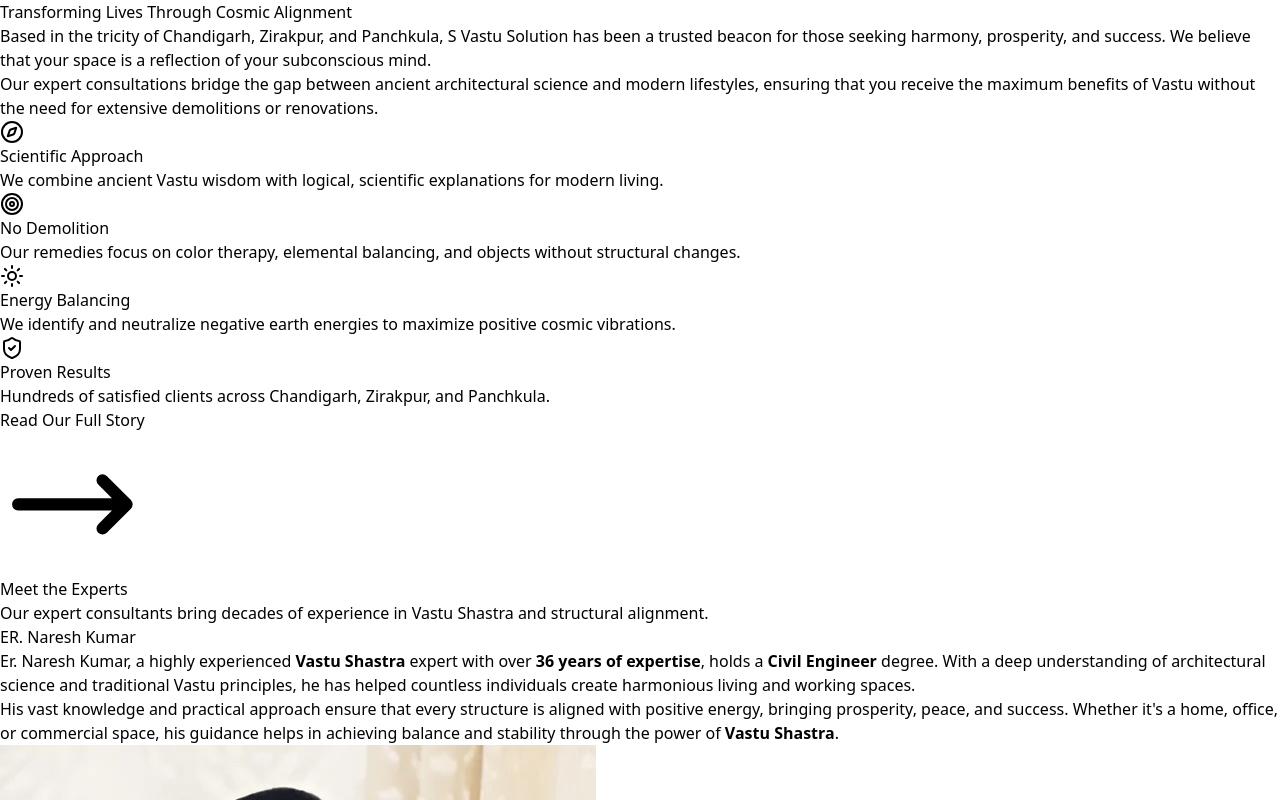
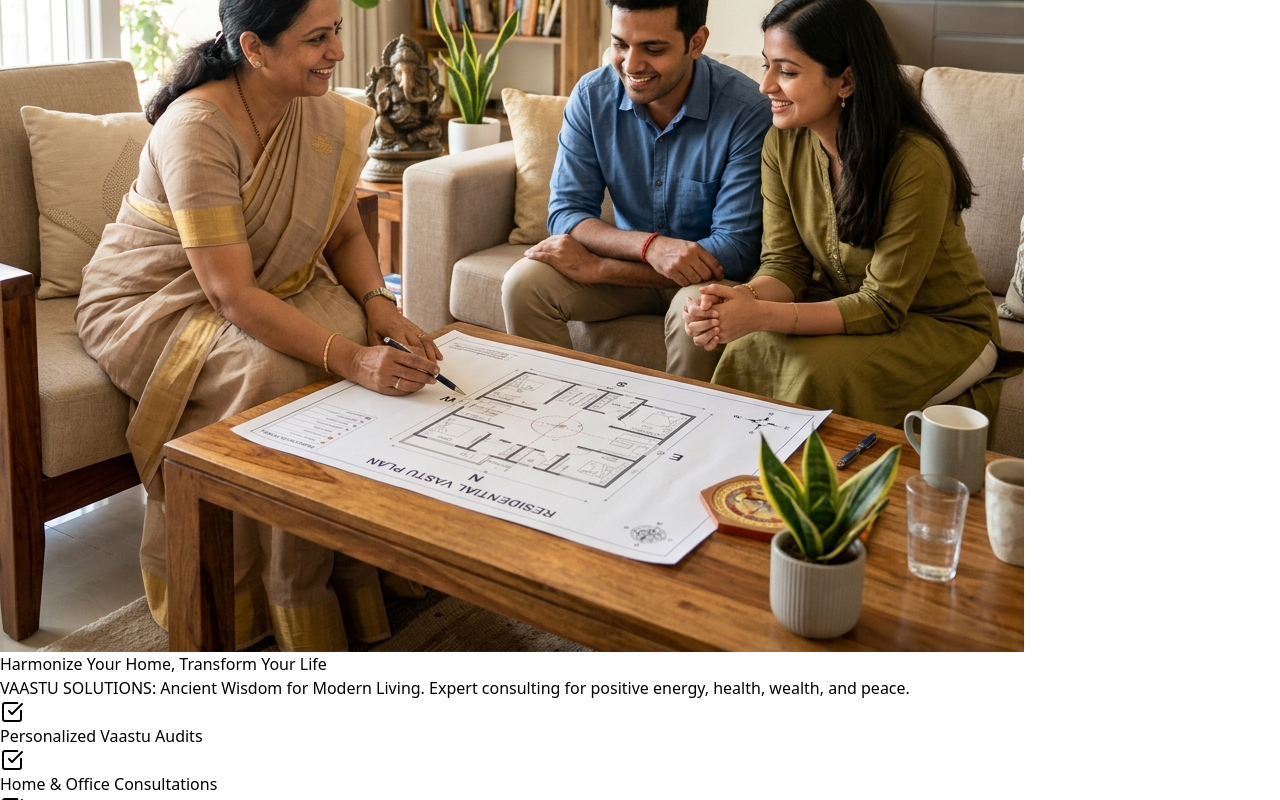
Before and after one commit to msaini1664-cloud/S-Vastu, a React (Vite) app: page /about in a window 1280 px wide. Shown: the part 900-1700 px from the top of the page. Built offline with nearby package versions, Linux system fonts and the light colour scheme.

Commit message:
feat: implement landing page layout with Hero section and Instagram feed integration

```diff
--- a/src/components/About.jsx
+++ b/src/components/About.jsx
@@ -1,102 +1,70 @@
-
-import { Target, Compass, Sun, ShieldCheck } from 'lucide-react';
-import Founders from './Founders';
+import { motion } from 'framer-motion';
+import { CheckSquare } from 'lucide-react';
+import consultationImg from '../assets/consultation.png';
 
 export default function About() {
-  const features = [
-    {
-      icon: <Compass className="w-6 h-6 text-[#D4AF37]" />,
-      title: "Scientific Approach",
-      description: "We combine ancient Vastu wisdom with logical, scientific explanations for modern living."
-    },
-    {
-      icon: <Target className="w-6 h-6 text-[#D4AF37]" />,
-      title: "No Demolition",
-      description: "Our remedies focus on color therapy, elemental balancing, and objects without structural changes."
-    },
-    {
-      icon: <Sun className="w-6 h-6 text-[#D4AF37]" />,
-      title: "Energy Balancing",
-      description: "We identify and neutralize negative earth energies to maximize positive cosmic vibrations."
-    },
-    {
-      icon: <ShieldCheck className="w-6 h-6 text-[#D4AF37]" />,
-      title: "Proven Results",
-      description: "Hundreds of satisfied clients across Chandigarh, Zirakpur, and Panchkula."
-    }
+  const points = [
+    "Personalized Vaastu Audits",
+    "Home & Office Consultations",
+    "Effective Remedial Solutions"
   ];
 
   return (
-    <section id="about" className="py-24 bg-white relative overflow-hidden">
-      {/* Decorative background */}
-      <div className="absolute top-0 right-0 w-1/3 h-full bg-[#FAFAFA] -skew-x-12 transform translate-x-20 z-0"></div>
+    <section id="about" className="py-20 lg:py-32 bg-[#F5F2EB] overflow-hidden">
+      <div className="max-w-7xl mx-auto px-4 sm:px-6 lg:px-8">
+        <div className="flex flex-col lg:flex-row items-center gap-12 lg:gap-16">
 
-      <div className="max-w-7xl mx-auto px-4 sm:px-6 lg:px-8 relative z-10">
-        <div className="flex flex-col lg:flex-row gap-12 lg:gap-16 items-center max-w-7xl mx-auto">
+          {/* Left Side: Image */}
+          <motion.div
+            initial={{ opacity: 0, x: -50 }}
+            whileInView={{ opacity: 1, x: 0 }}
+            viewport={{ once: true }}
+            transition={{ duration: 0.8, ease: "easeOut" }}
+            className="w-full lg:w-1/2"
+          >
+            <div className="relative rounded-2xl overflow-hidden shadow-2xl">
+              <img
+                src={consultationImg}
+                alt="Vastu Consultation Session"
+                className="w-full h-auto object-cover transform hover:scale-105 transition-transform duration-700"
+              />
+            </div>
+          </motion.div>
 
-          {/* Image Side (Left) */}
-          <div className="w-full lg:w-1/2 relative">
-            <div className="relative rounded-[2rem] overflow-hidden shadow-2xl border border-gray-100 w-full h-full min-h-[400px] lg:min-h-[550px]">
-              <img
-                src="https://images.unsplash.com/photo-1600210491369-e753d80a41f3?q=80&w=1600&auto=format&fit=crop"
-                alt="Vastu Consultation"
-                className="absolute inset-0 w-full h-full object-cover hover:scale-105 transition-transform duration-700"
-              />
-              <div className="absolute inset-0 bg-gradient-to-t from-black/70 via-black/20 to-transparent"></div>
-              <div className="absolute bottom-8 left-8 text-white z-10">
-                <p className="text-5xl sm:text-6xl font-extrabold text-[#D4AF37] mb-1">15+</p>
-                <p className="text-base sm:text-lg tracking-widest uppercase font-bold text-gray-200">Years of Excellence</p>
-              </div>
-            </div>
-            {/* Decorative block */}
-            <div className="absolute -top-6 -left-6 w-32 h-32 border-t-4 border-l-4 border-[#B8860B] rounded-tl-3xl -z-10"></div>
-            <div className="absolute -bottom-6 -right-6 w-32 h-32 border-b-4 border-r-4 border-[#B8860B] rounded-br-3xl -z-10"></div>
-          </div>
+          {/* Right Side: Content */}
+          <motion.div
+            initial={{ opacity: 0, x: 50 }}
+            whileInView={{ opacity: 1, x: 0 }}
+            viewport={{ once: true }}
+            transition={{ duration: 0.8, ease: "easeOut", delay: 0.2 }}
+            className="w-full lg:w-1/2 space-y-8"
+          >
+            <h2 className="text-4xl sm:text-5xl lg:text-6xl font-serif font-bold text-gray-900 leading-[1.1]">
+              Harmonize Your Home, Transform Your Life
+            </h2>
 
-          {/* Text Side (Right) */}
-          <div className="w-full lg:w-1/2 space-y-8">
-            <div>
-              <span className="text-[#B8860B] font-serif italic tracking-wider text-2xl sm:text-3xl">About S Vastu Solution</span>
-              <h2 className="text-4xl sm:text-5xl font-extrabold text-gray-900 mt-3 mb-6 leading-tight">
-                Transforming Lives Through <span className="text-[#B8860B]">Cosmic Alignment</span>
-              </h2>
-              <p className="text-gray-600 text-lg leading-relaxed">
-                Based in the tricity of Chandigarh, Zirakpur, and Panchkula, S Vastu Solution has been a trusted beacon for those seeking harmony, prosperity, and success. We believe that your space is a reflection of your subconscious mind.
-              </p>
-              <p className="text-gray-600 text-lg leading-relaxed mt-4">
-                Our expert consultations bridge the gap between ancient architectural science and modern lifestyles, ensuring that you receive the maximum benefits of Vastu without the need for extensive demolitions or renovations.
-              </p>
-            </div>
+            <p className="text-gray-800 text-lg sm:text-xl leading-relaxed">
+              <span className="font-semibold">VAASTU SOLUTIONS:</span> Ancient Wisdom for Modern Living. Expert consulting for positive energy, health, wealth, and peace.
+            </p>
 
-            {/* Feature Grid */}
-            <div className="grid grid-cols-1 sm:grid-cols-2 gap-6 pt-4">
-              {features.map((feature, idx) => (
-                <div key={idx} className="flex flex-col gap-4 p-6 bg-white border border-[#D4AF37]/20 rounded-2xl shadow-sm hover:shadow-lg transition-all duration-300 hover:-translate-y-1">
-                  <div className="flex-shrink-0">
-                    <div className="w-14 h-14 rounded-full bg-[#FDF9F1] flex items-center justify-center">
-                      {feature.icon}
-                    </div>
-                  </div>
-                  <div>
-                    <h4 className="text-xl font-bold text-gray-900 mb-2">{feature.title}</h4>
-                    <p className="text-sm text-gray-600 leading-relaxed">{feature.description}</p>
-                  </div>
-                </div>
+            <ul className="space-y-4">
+              {points.map((point, index) => (
+                <li key={index} className="flex items-center gap-3 text-gray-800 text-lg font-medium">
+                  <CheckSquare className="w-6 h-6 text-[#CD7D39] flex-shrink-0" />
+                  <span>{point}</span>
+                </li>
               ))}
-            </div>
+            </ul>
 
-            <div className="pt-6">
-              <button className="flex items-center gap-2 text-[#B8860B] font-bold text-lg hover:text-[#9A7009] transition-colors group">
-                Read Our Full Story
-                <svg className="w-5 h-5 transform group-hover:translate-x-2 transition-transform" fill="none" stroke="currentColor" viewBox="0 0 24 24"><path strokeLinecap="round" strokeLinejoin="round" strokeWidth="2" d="M17 8l4 4m0 0l-4 4m4-4H3"></path></svg>
+            <div className="pt-4">
+              <button className="bg-[#CD7D39] hover:bg-[#B66B2F] text-white font-medium text-lg px-8 py-3.5 rounded-lg shadow-lg hover:shadow-xl transition-all duration-300 transform hover:-translate-y-1">
+                Book Your Consultation
               </button>
             </div>
-          </div>
+          </motion.div>
 
         </div>
       </div>
-
-      <Founders />
     </section>
   );
 }
--- a/src/components/Hero.jsx
+++ b/src/components/Hero.jsx
@@ -1,90 +1,177 @@
-
+import { motion } from 'framer-motion';
+import heroVideo from '../assets/A_cinematic_slow_panning_K_v.mp4';
+import { Globe, Droplets, Flame, Wind, Sparkles } from 'lucide-react';
 
 export default function Hero() {
+  const elements = [
+    {
+      icon: (
+        <motion.div animate={{ rotate: 360 }} transition={{ duration: 8, repeat: Infinity, ease: "linear" }}>
+          <Globe className="w-8 h-8 sm:w-10 sm:h-10 text-[#DCC197]" strokeWidth={1.5} />
+        </motion.div>
+      ),
+      title: "Earth (Prithvi)",
+      desc: "The foundation of stability and strength in your environment."
+    },
+    {
+      icon: (
+        <motion.div animate={{ y: [0, -5, 0] }} transition={{ duration: 2, repeat: Infinity, ease: "easeInOut" }}>
+          <Droplets className="w-8 h-8 sm:w-10 sm:h-10 text-[#DCC197]" strokeWidth={1.5} />
+        </motion.div>
+      ),
+      title: "Water (Jal)",
+      desc: "Represents fluidity, emotions, and the flow of prosperity."
+    },
+    {
+      icon: (
+        <motion.div animate={{ scale: [1, 1.15, 1], rotate: [-3, 3, -3] }} transition={{ duration: 0.6, repeat: Infinity, ease: "easeInOut" }}>
+          <Flame className="w-8 h-8 sm:w-10 sm:h-10 text-[#DCC197]" strokeWidth={1.5} />
+        </motion.div>
+      ),
+      title: "Fire (Agni)",
+      desc: "The energy of transformation, passion, and illumination."
+    },
+    {
+      icon: (
+        <motion.div animate={{ x: [-3, 3, -3], opacity: [0.7, 1, 0.7] }} transition={{ duration: 1.5, repeat: Infinity, ease: "easeInOut" }}>
+          <Wind className="w-8 h-8 sm:w-10 sm:h-10 text-[#DCC197]" strokeWidth={1.5} />
+        </motion.div>
+      ),
+      title: "Air (Vayu)",
+      desc: "The breath of life, movement, and communication."
+    },
+    {
+      icon: (
+        <motion.div animate={{ rotate: [0, 180, 360], scale: [0.9, 1.1, 0.9] }} transition={{ duration: 4, repeat: Infinity, ease: "linear" }}>
+          <Sparkles className="w-8 h-8 sm:w-10 sm:h-10 text-[#DCC197]" strokeWidth={1.5} />
+        </motion.div>
+      ),
+      title: "Space (Akasha)",
+      desc: "The container of all elements, representing expansion and connection."
+    }
+  ];
+
+  const containerVariants = {
+    hidden: { opacity: 0 },
+    visible: {
+      opacity: 1,
+      transition: { staggerChildren: 0.2, delayChildren: 0.1 }
+    }
+  };
+
+  const itemVariants = {
+    hidden: { opacity: 0, y: 30 },
+    visible: { opacity: 1, y: 0, transition: { duration: 0.8, ease: "easeOut" } }
+  };
+
   return (
-    <div className="relative pt-32 pb-20 lg:pt-48 lg:pb-32 min-h-[95vh] flex items-center justify-center overflow-hidden">
+    <div className="relative min-h-[85vh] flex items-center justify-center pt-28 pb-60 sm:pb-56 lg:pb-48 overflow-hidden">
 
-      {/* Full Background Image */}
+      {/* Background Video */}
       <div className="absolute inset-0 z-0">
-         <img
-           src="https://images.unsplash.com/photo-1600585154340-be6161a56a0c?q=80&w=2000&auto=format&fit=crop"
-           alt="Vastu interior"
-           className="w-full h-full object-cover transform scale-105"
+        <video
+          autoPlay
+          loop
+          muted
+          playsInline
+          preload="metadata"
+          className="w-full h-full object-cover"
+          src={heroVideo}
         />
-         {/* Deep Overlay for contrast */}
-         <div className="absolute inset-0 bg-gradient-to-b from-[#0A192F]/90 via-[#0A192F]/80 to-[#0A192F]/95"></div>
+        {/* Simple dark overlay to make text readable */}
+        <div className="absolute inset-0 bg-black/60"></div>
       </div>
 
-      {/* Decorative Gold Elements */}
-      <div className="absolute top-0 left-0 w-full h-full z-0 pointer-events-none overflow-hidden">
-        <div className="absolute -top-24 -left-24 w-96 h-96 border-[1px] border-[#D4AF37]/20 rounded-full"></div>
-        <div className="absolute -top-12 -left-12 w-96 h-96 border-[1px] border-[#D4AF37]/10 rounded-full"></div>
-        <div className="absolute bottom-10 -right-24 w-[500px] h-[500px] border-[1px] border-[#D4AF37]/10 rounded-full"></div>
+      {/* Main Content */}
+      <motion.div
+        variants={containerVariants}
+        initial="hidden"
+        animate="visible"
+        className="relative z-10 text-center px-4 max-w-5xl mx-auto flex flex-col items-center justify-center -mt-8 lg:-mt-16"
+      >
+        <motion.p
+          variants={itemVariants}
+          className="text-[#DCC197] font-medium text-xs sm:text-sm md:text-base mb-6 drop-shadow-md uppercase tracking-[0.3em]"
+        >
+          Trusted Vastu Consultant in Chandigarh & Zirakpur, Panchkula
+        </motion.p>
+
+        <motion.h1
+          variants={itemVariants}
+          className="text-3xl sm:text-4xl md:text-5xl lg:text-6xl font-serif text-white mb-6 sm:mb-8 leading-tight drop-shadow-2xl"
+        >
+          Welcome to <br className="block sm:hidden" />
+          <span className="text-transparent bg-clip-text bg-gradient-to-r from-[#DCC197] to-[#FCEABB] italic font-semibold">S Vastu Solution</span>
+        </motion.h1>
+
+        <motion.p
+          variants={itemVariants}
+          className="text-white/80 text-sm sm:text-base md:text-lg lg:text-xl max-w-2xl mx-auto mb-8 sm:mb-12 font-light drop-shadow-md tracking-wide leading-relaxed px-2"
+        >
+          Align your space with natural forces to attract peace, prosperity, and positive vibrations.
+        </motion.p>
+
+        <motion.button
+          variants={itemVariants}
+          whileHover={{ scale: 1.05 }}
+          whileTap={{ scale: 0.95 }}
+          className="bg-[#DCC197] text-[#1E242C] font-semibold text-xs sm:text-sm tracking-[0.25em] uppercase px-8 py-4 sm:px-12 sm:py-5 hover:bg-white hover:-translate-y-1 transition-all duration-300 shadow-[0_10px_30px_rgba(220,193,151,0.3)] rounded-sm"
+        >
+          Discover More
+        </motion.button>
+      </motion.div>
+
+      {/* Bottom 5 Elements Flip Cards */}
+      <motion.div
+        initial={{ opacity: 0, y: 40 }}
+        animate={{ opacity: 1, y: 0 }}
+        transition={{ duration: 1, delay: 0.8, ease: "easeOut" }}
+        className="absolute bottom-4 sm:bottom-8 left-0 w-full z-20 px-4"
+      >
+        <div className="max-w-[95rem] mx-auto grid grid-cols-2 sm:grid-cols-3 lg:grid-cols-5 gap-4 sm:gap-6">
+          {elements.map((item, i) => (
+            <div
+              key={i}
+              className={`group h-48 sm:h-56 [perspective:1000px] cursor-pointer ${
+                i === 4 ? 'col-span-2 sm:col-span-1 w-1/2 sm:w-full mx-auto' : ''
+              }`}
+            >
+              <div className="relative w-full h-full transition-all duration-700 [transform-style:preserve-3d] group-hover:[transform:rotateY(180deg)]">
+
+                {/* Front Side (Glassmorphism) */}
+                <div className="absolute inset-0 w-full h-full [backface-visibility:hidden] flex flex-col items-center justify-center bg-black/40 backdrop-blur-md border border-white/10 rounded-2xl p-4 sm:p-6 shadow-xl">
+                  <div className="w-16 h-16 rounded-full border border-dashed border-gray-400 flex items-center justify-center mb-4 group-hover:scale-110 transition-transform duration-500">
+                    <div className="transform scale-90">
+                      {item.icon}
+                    </div>
+                  </div>
+                  <h3 className="text-white font-bold text-[11px] sm:text-xs md:text-sm uppercase tracking-[0.15em] text-center mb-3">
+                    {item.title}
+                  </h3>
+                  <div className="w-6 h-px bg-[#DCC197] mb-3"></div>
+                  <p className="text-[#DCC197] text-[8px] sm:text-[9px] tracking-[0.2em] uppercase opacity-80">
+                    Hover for Info
+                  </p>
                 </div>
 
-      <div className="max-w-5xl mx-auto px-4 sm:px-6 lg:px-8 relative z-10 w-full text-center">
-
-        {/* Top Badge (Left Aligned) */}
-        <div className="flex justify-start w-full">
-          <div className="inline-flex items-center gap-2 px-6 py-2 rounded-full border border-[#D4AF37]/30 bg-white/5 backdrop-blur-md mb-8 animate-fade-in-up">
-            <span className="w-2 h-2 rounded-full bg-[#D4AF37] animate-pulse"></span>
-            <span className="text-[#D4AF37] font-semibold text-sm tracking-[0.25em] uppercase">
-              S Vastu Solution
-            </span>
-            <span className="w-2 h-2 rounded-full bg-[#D4AF37] animate-pulse"></span>
+                {/* Back Side */}
+                <div className="absolute inset-0 w-full h-full [backface-visibility:hidden] [transform:rotateY(180deg)] flex flex-col items-center justify-center bg-[#1E242C]/95 backdrop-blur-lg border border-[#DCC197]/30 rounded-2xl p-4 sm:p-6 text-center shadow-[0_0_30px_rgba(220,193,151,0.15)]">
+                  <div className="transform scale-75 mb-2 opacity-80">
+                    {item.icon}
                   </div>
-        </div>
-
-        {/* Main Headline */}
-        <h1 className="text-5xl sm:text-6xl md:text-7xl lg:text-8xl font-extrabold text-white leading-tight tracking-tight mb-8">
-          Harmonize Your <br/>
-          <span className="font-serif italic tracking-normal text-transparent bg-clip-text bg-gradient-to-r from-[#D4AF37] via-[#FCEABB] to-[#D4AF37]">
-            Space & Spirit
-          </span>
-        </h1>
-
-        {/* Paragraph */}
-        <p className="text-lg sm:text-xl md:text-2xl text-gray-300 leading-relaxed max-w-3xl mx-auto font-light mb-12">
-          Unlock the true potential of your home and workspace.
-          Through the ancient wisdom of <strong className="text-white font-semibold">Vastu Shastra</strong>, we align your surroundings with natural forces to attract peace, prosperity, and positive energy.
+                  <h3 className="text-[#DCC197] font-bold text-[11px] sm:text-xs md:text-sm uppercase tracking-[0.15em] mb-3">
+                    {item.title}
+                  </h3>
+                  <p className="text-gray-300 text-[10px] sm:text-[11px] md:text-xs leading-relaxed">
+                    {item.desc}
                   </p>
-
-        {/* CTA Buttons */}
-        <div className="flex flex-col sm:flex-row gap-6 justify-center items-center">
-          <button className="w-full sm:w-auto px-10 py-4 lg:py-5 bg-gradient-to-r from-[#D4AF37] to-[#B8860B] text-white rounded-full font-bold text-lg hover:shadow-[0_0_30px_rgba(212,175,55,0.4)] transition-all duration-300 transform hover:-translate-y-1">
-            Book Consultation
-          </button>
-          <button className="group w-full sm:w-auto px-10 py-4 lg:py-5 bg-transparent text-white border border-white/30 rounded-full font-bold text-lg transition-all duration-300 hover:bg-white hover:text-[#0A192F] flex items-center justify-center gap-2">
-            Explore Services
-            <svg className="w-5 h-5 transform group-hover:translate-x-1 transition-transform" fill="none" stroke="currentColor" viewBox="0 0 24 24"><path strokeLinecap="round" strokeLinejoin="round" strokeWidth="2" d="M17 8l4 4m0 0l-4 4m4-4H3"></path></svg>
-          </button>
                 </div>
 
               </div>
-
-      {/* Stats Bar at the Bottom */}
-      <div className="absolute bottom-0 left-0 w-full bg-white/5 backdrop-blur-lg border-t border-white/10 z-20">
-        <div className="max-w-7xl mx-auto px-4 sm:px-6 lg:px-8">
-          <div className="grid grid-cols-2 md:grid-cols-4 divide-x divide-white/10 py-6">
-            <div className="text-center px-4">
-              <p className="text-3xl font-bold text-[#D4AF37] mb-1">500+</p>
-              <p className="text-xs text-gray-400 uppercase tracking-widest">Spaces Harmonized</p>
             </div>
-            <div className="text-center px-4">
-              <p className="text-3xl font-bold text-[#D4AF37] mb-1">100%</p>
-              <p className="text-xs text-gray-400 uppercase tracking-widest">Positive Energy</p>
+          ))}
         </div>
-            <div className="text-center px-4 hidden md:block">
-              <p className="text-3xl font-bold text-[#D4AF37] mb-1">15+</p>
-              <p className="text-xs text-gray-400 uppercase tracking-widest">Years Experience</p>
-            </div>
-            <div className="text-center px-4 hidden md:block">
-              <p className="text-3xl font-bold text-[#D4AF37] mb-1">24/7</p>
-              <p className="text-xs text-gray-400 uppercase tracking-widest">Support</p>
-            </div>
-          </div>
-        </div>
-      </div>
+      </motion.div>
 
     </div>
   );
```
Lines whose indentation alone changed are shown as unchanged.
